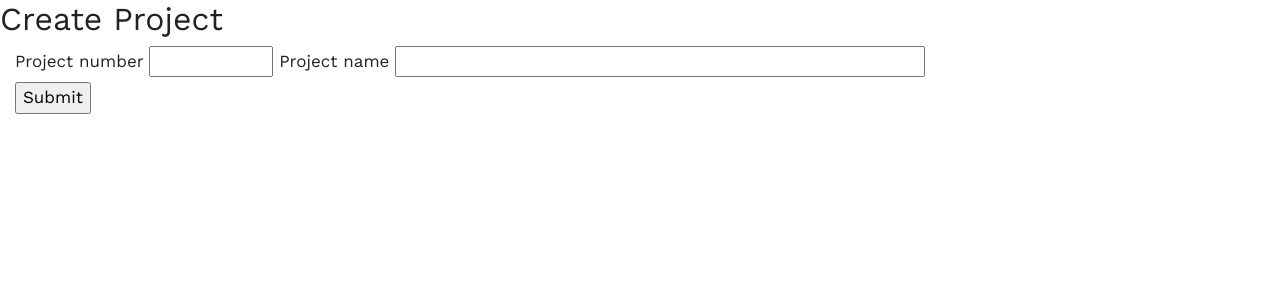
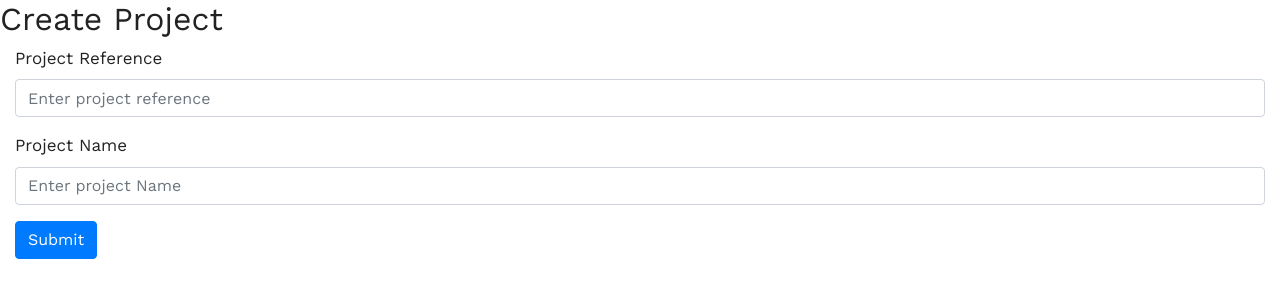
Before and after one commit to ushills/costreport, a Python web app: template templates/admin/createproject.html in a window 1280 px wide. Shown: the part 26-326 px from the top of the page. Run offline with Jinja, Linux system fonts and the light colour scheme; the template is opened without the code that fills it: most values are stand-ins (such as "Sample title", 1, 10 or a date in 2020); form fields are guessed from the names that the template uses; some libraries are stand-ins or nearby versions.

Commit message:
changed createproject template to bootstrap

```diff
--- a/templates/admin/createproject.html
+++ b/templates/admin/createproject.html
@@ -5,10 +5,18 @@
 
 <div class="container-fluid create_project">
     <form action="" method="POST">
-        {{ form.project_number.label }} {{ form.project_number(size=10) }}
-        {{ form.project_name.label }} {{ form.project_name(size=50) }}
-        <br>
-        <input type="submit" value="Submit">
+        {{ form.csrf_token }}
+        <div class="form-group">
+            <label for="form.project_reference">Project Reference</label>
+            <input type="text" class="form-control" id="form.project_reference" aria-describedby="Project Number"
+                placeholder="Enter project reference">
+        </div>
+        <div class="form-group">
+            <label for="form.project_name">Project Name</label>
+            <input type="text" class="form-control" id="form.project_name" aria-describedby="Project Name"
+                placeholder="Enter project Name">
+        </div>
+        <button type="submit" class="btn btn-primary">Submit</button>
     </form>
 
 </div>
```
Also changed, not shown: views/createproject_views.py (+14 -6 lines).
